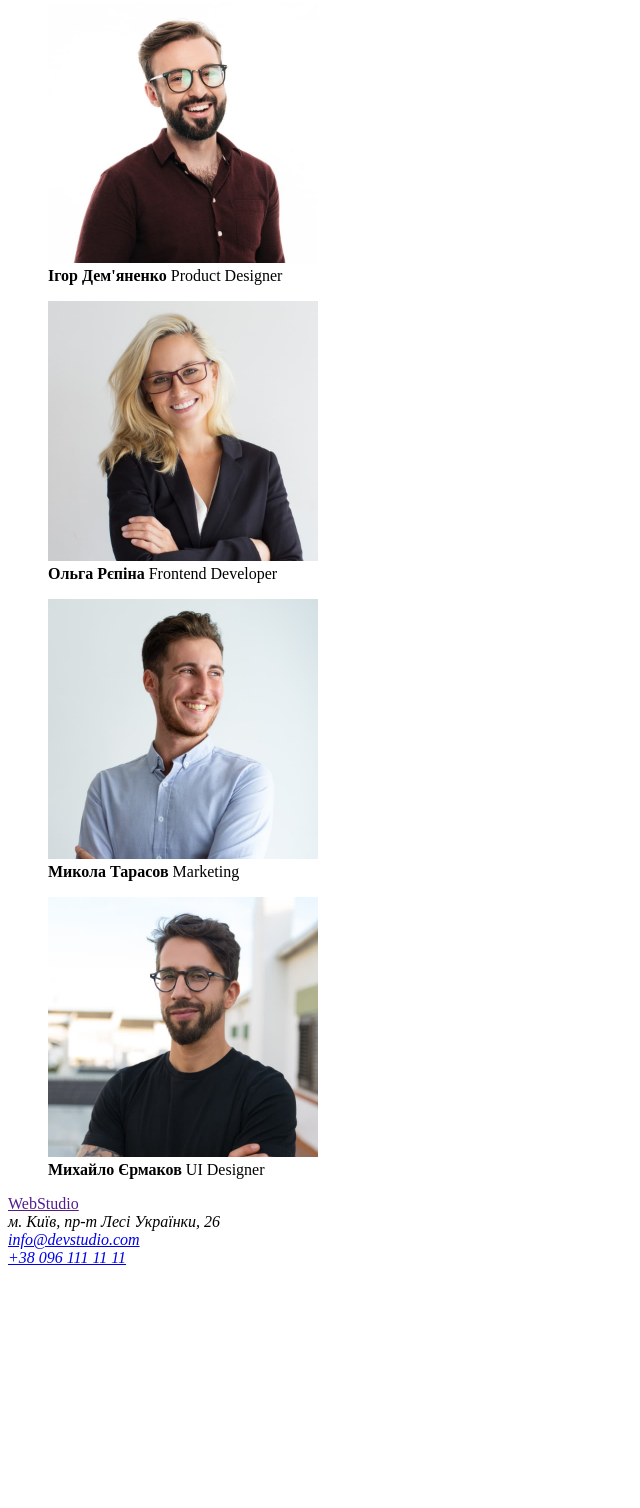
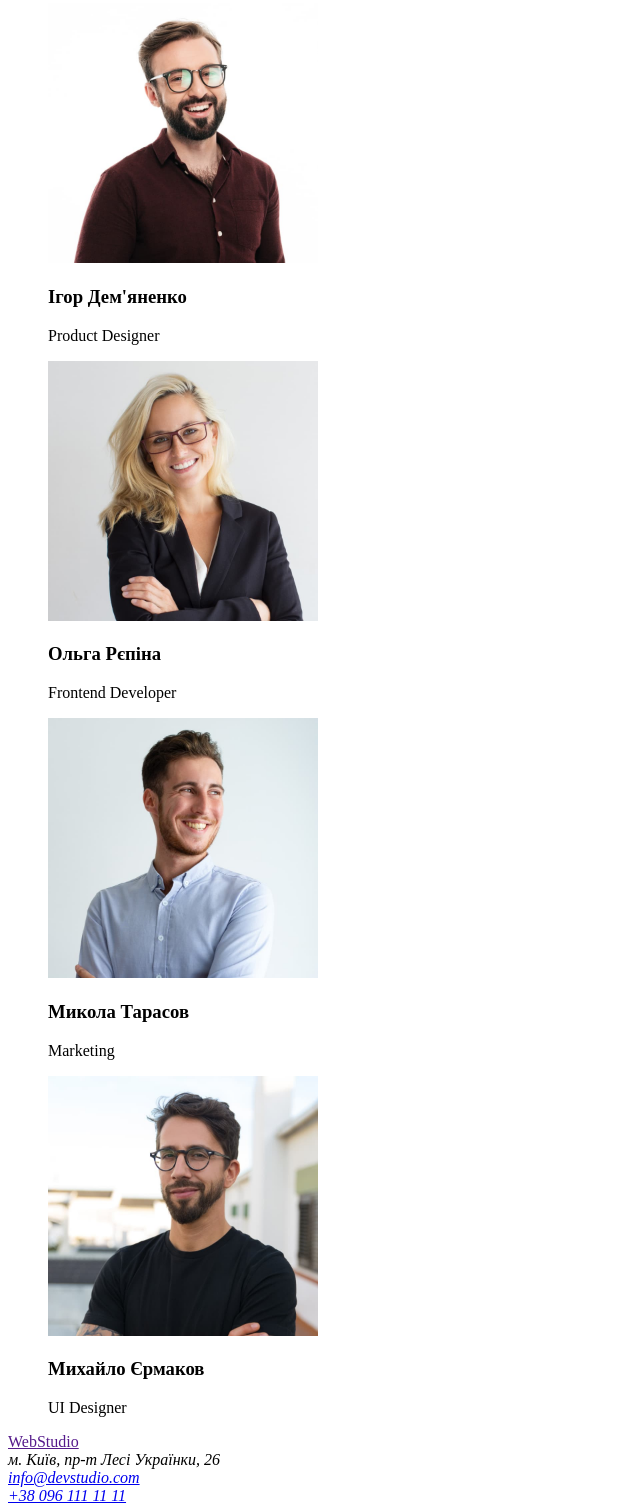
Before and after one commit to vpronyuk/goit-markup-hw-01, a plain HTML site: page index.html in a window 1280 px wide. Shown: the part 1004-2512 px from the top of the page, without its empty margins (0-640 px from the left). Before the commit the page ends 2279 px from the top, so only its background shows below. Drawn offline with Linux system fonts and the light colour scheme.

Commit message:
modification_v2
1. Comments added
2. Part of logo in <span>
3. height for images added

```diff
--- a/index.html
+++ b/index.html
@@ -7,8 +7,9 @@
     <title>Студія</title>
 </head>
 <body>
+
     <header>
-        <a href="">WebStudio</a>
+        <a href=""><span>Web</span>Studio</a>
         <nav>
             <ul>
                 <li><a href="">Студія</a></li>
@@ -21,12 +22,12 @@
     </header>
 
     <main>
+        <!--Hero section-->
         <section>
             <h1>Ефективні рішення для вашого бізнесу</h1>
             <button type="button">Замовити послугу</button>
-            <!--Black rectangle is needed??? BG.img downloaded-->
         </section>
-
+        <!--Advantages section-->
         <section>
             <h2>Advantages</h2>
             <ul>
@@ -48,50 +49,49 @@
                 </li>
             </ul>
         </section>
-
+        <!--Section "Our activity"-->
         <section>
             <h2>Чим ми займаємося</h2>
-            <img src="./images/img1.jpg" alt="Web development" width="370">
-            <img src="./images/img2.jpg" alt="Adaptation for mobiles" width="370">
-            <img src="./images/img3.jpg" alt="Design" width="370">
+            <img src="./images/img1.jpg" alt="Розробка та планування" width="370" height="294">
+            <img src="./images/img2.jpg" alt="Адаптація під мобільні платформи" width="370" height="294">
+            <img src="./images/img3.jpg" alt="Дизайн" width="370" height="294">
         </section>
-
+        <!--Section "Our team"-->
         <section>
             <h2>Наша команда</h2>
             <figure>
-                <img src="./images/ProductDesigner.jpg" alt="Product designer" width="270">
+                <img src="./images/pdesigner.jpg" alt="Product designer" width="270" height="260">
                 <figcaption>
-                    <strong>Ігор Дем'яненко</strong>
-                    Product Designer
+                    <h3>Ігор Дем'яненко</h3>
+                    <p>Product Designer</p>
                 </figcaption>
             </figure>
             <figure>
-                <img src="./images/FrontendDeveloper.jpg" alt="Frontend Developer" width="270">
+                <img src="./images/frontend.jpg" alt="Frontend Developer" width="270" height="260">
                 <figcaption>
-                    <strong>Ольга Рєпіна</strong>
-                    Frontend Developer
+                    <h3>Ольга Рєпіна</h3>
+                    <p>Frontend Developer</p>
                 </figcaption>
             </figure>
             <figure>
-                <img src="./images/Marketing.jpg" alt="Marketing" width="270">
+                <img src="./images/marketing.jpg" alt="Marketing" width="270" height="260">
                 <figcaption>
-                    <strong>Микола Тарасов</strong>
-                    Marketing
+                    <h3>Микола Тарасов</h3>
+                    <p>Marketing</p>
                 </figcaption>
             </figure>
             <figure>
-                <img src="./images/UIDesigner.jpg" alt="UI designer" width="270">
+                <img src="./images/uidesigner.jpg" alt="UI designer" width="270" height="260">
                 <figcaption>
-                    <strong>Михайло Єрмаков</strong>
-                    UI Designer
+                    <h3>Михайло Єрмаков</h3>
+                    <p>UI Designer</p>
                 </figcaption>
             </figure>
         </section>
     </main>
 
     <footer>
-        <!--Black  rectangle should be used? Downloaded-->
-        <a href="">WebStudio</a>
+        <a href=""><span>Web</span>Studio</a>
         <address>
             м. Київ, пр-т Лесі Українки, 26 <br>
             <a href="mailto:info@devstudio.com">info@devstudio.com</a> <br>
```
Also changed, not shown: images/frontend.jpg (renamed from images/FrontendDeveloper.jpg), images/pdesigner.jpg (renamed from images/ProductDesigner.jpg).
